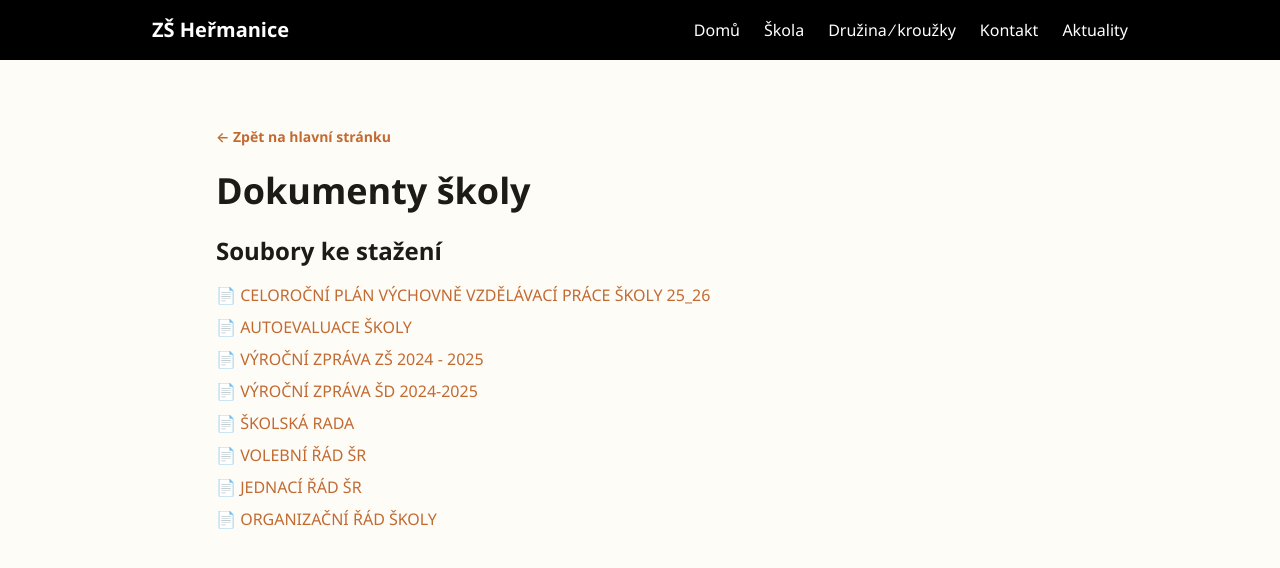
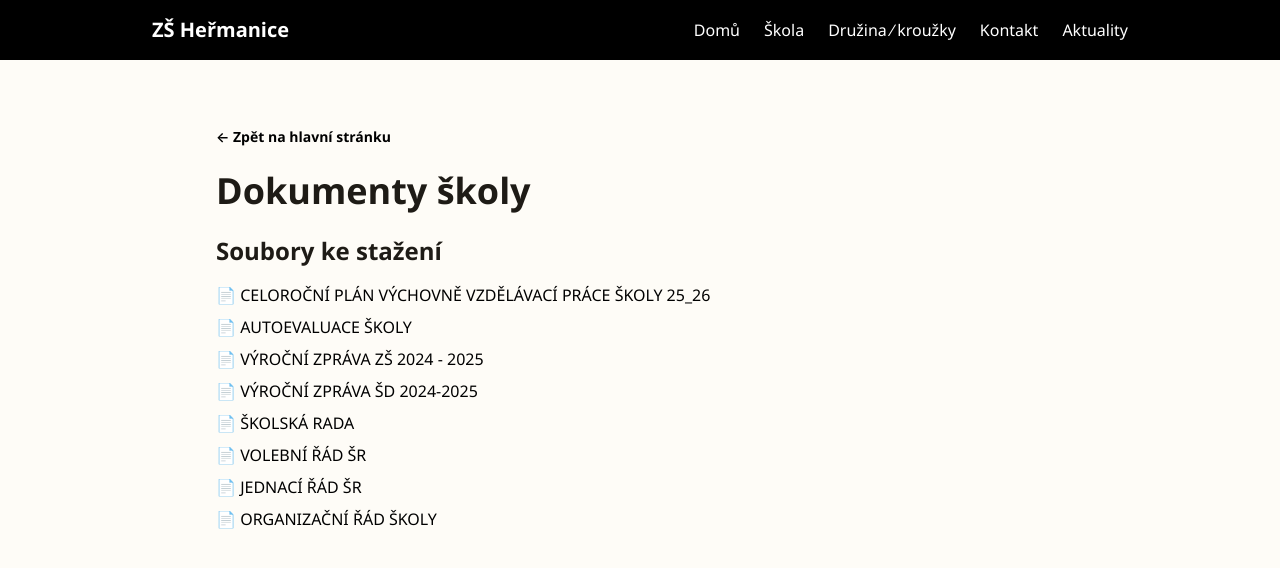
Before and after one commit to sefator/zs-hermanice, a Next.js app: page /skola/dokumenty-skoly in a window 1280 px wide. Shown: the top 568 px of the page. Built offline with nearby package versions, Linux system fonts and the light colour scheme.

Commit message:
a11y job tuning

```diff
--- a/src/app/druzina/[slug]/page.tsx
+++ b/src/app/druzina/[slug]/page.tsx
@@ -15,7 +15,7 @@ export default async function DruzinaPage({ params }: { params: Params }) {
       <div className="mx-auto max-w-4xl px-6 py-16">
         <Link
           href="/"
-          className="mb-6 inline-flex items-center gap-2 text-sm font-semibold text-clay-500 hover:underline"
+          className="mb-6 inline-flex items-center gap-2 text-sm font-semibold text-black hover:underline"
         >
           ← Zpět na hlavní stránku
         </Link>
@@ -36,7 +36,7 @@ export default async function DruzinaPage({ params }: { params: Params }) {
                   <li key={index}>
                     <Link
                       href={download.url}
-                      className="inline-flex items-center gap-2 text-clay-500 hover:underline"
+                      className="inline-flex items-center gap-2 text-black hover:underline"
                     >
                       📄 {download.label}
                     </Link>
--- a/src/app/fotogalerie/[slug]/page.tsx
+++ b/src/app/fotogalerie/[slug]/page.tsx
@@ -16,7 +16,7 @@ export default async function GalleryPage({ params }: { params: Params }) {
       <div className="mx-auto max-w-6xl px-6 py-16">
         <Link
           href="/"
-          className="mb-6 inline-flex items-center gap-2 text-sm font-semibold text-clay-500 hover:underline"
+          className="mb-6 inline-flex items-center gap-2 text-sm font-semibold text-black hover:underline"
         >
           ← Zpět na hlavní stránku
         </Link>
--- a/src/app/kontakt/[slug]/page.tsx
+++ b/src/app/kontakt/[slug]/page.tsx
@@ -15,7 +15,7 @@ export default async function ContactPage({ params }: { params: Params }) {
       <div className="mx-auto max-w-4xl px-6 py-16">
         <Link
           href="/"
-          className="mb-6 inline-flex items-center gap-2 text-sm font-semibold text-clay-500 hover:underline"
+          className="mb-6 inline-flex items-center gap-2 text-sm font-semibold text-black hover:underline"
         >
           ← Zpět na hlavní stránku
         </Link>
--- a/src/app/skola/[slug]/page.tsx
+++ b/src/app/skola/[slug]/page.tsx
@@ -15,7 +15,7 @@ export default async function SchoolPage({ params }: { params: Params }) {
       <div className="mx-auto max-w-4xl px-6 py-16">
         <Link
           href="/"
-          className="mb-6 inline-flex items-center gap-2 text-sm font-semibold text-clay-500 hover:underline"
+          className="mb-6 inline-flex items-center gap-2 text-sm font-semibold text-black hover:underline"
         >
           ← Zpět na hlavní stránku
         </Link>
@@ -36,7 +36,7 @@ export default async function SchoolPage({ params }: { params: Params }) {
                   <li key={index}>
                     <Link
                       href={download.url}
-                      className="inline-flex items-center gap-2 text-clay-500 hover:underline"
+                      className="inline-flex items-center gap-2 text-black hover:underline"
                     >
                       📄 {download.label}
                     </Link>
--- a/src/app/uredni-deska/[...slug]/page.tsx
+++ b/src/app/uredni-deska/[...slug]/page.tsx
@@ -16,7 +16,7 @@ export default async function OfficialPage({ params }: { params: Params }) {
       <div className="mx-auto max-w-4xl px-6 py-16">
         <Link
           href="/"
-          className="mb-6 inline-flex items-center gap-2 text-sm font-semibold text-clay-500 hover:underline"
+          className="mb-6 inline-flex items-center gap-2 text-sm font-semibold text-black hover:underline"
         >
           ← Zpět na hlavní stránku
         </Link>
@@ -37,7 +37,7 @@ export default async function OfficialPage({ params }: { params: Params }) {
                   <li key={index}>
                     <Link
                       href={download.url}
-                      className="inline-flex items-center gap-2 text-clay-500 hover:underline"
+                      className="inline-flex items-center gap-2 text-black hover:underline"
                     >
                       📄 {download.label}
                     </Link>
```
